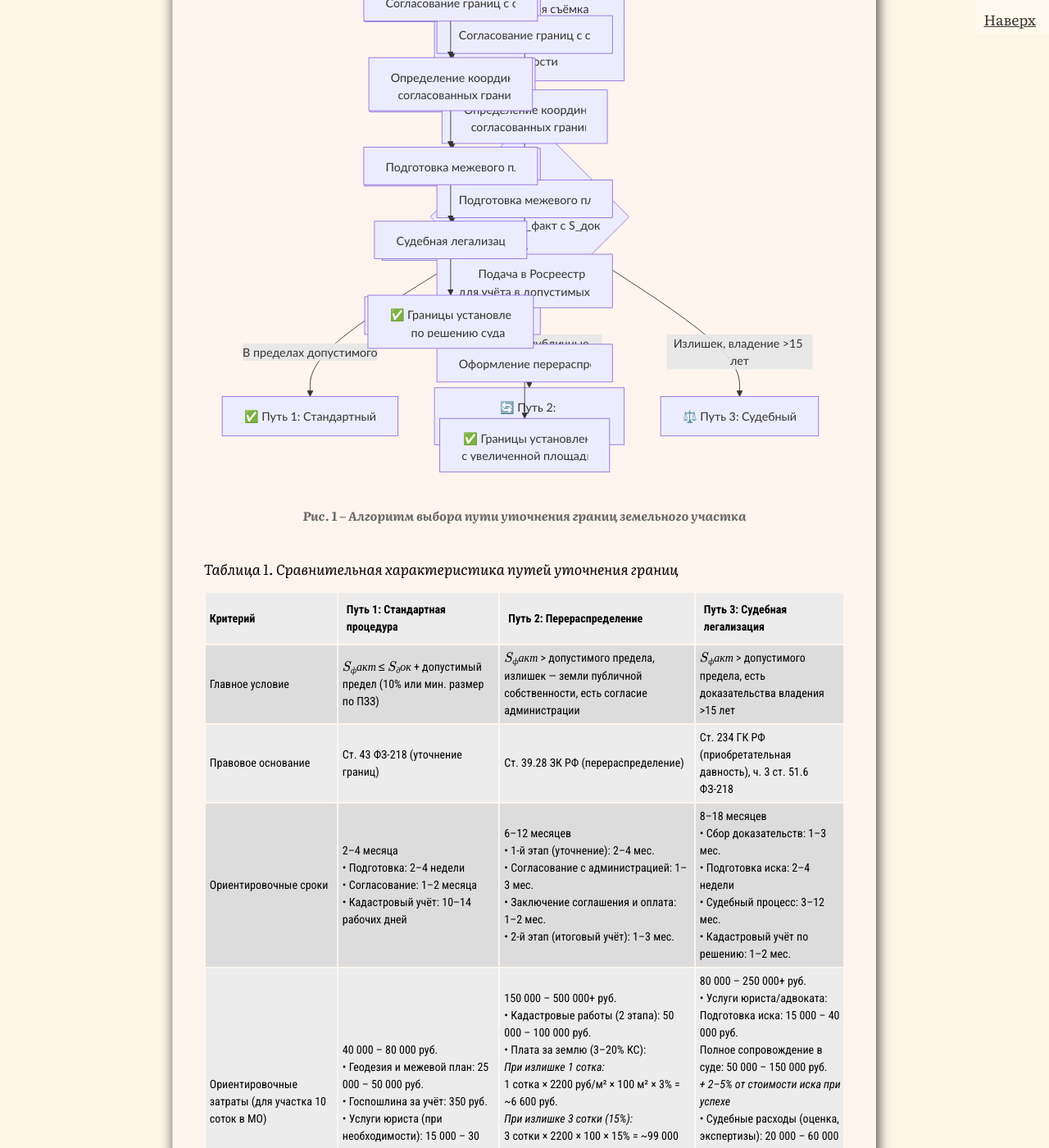
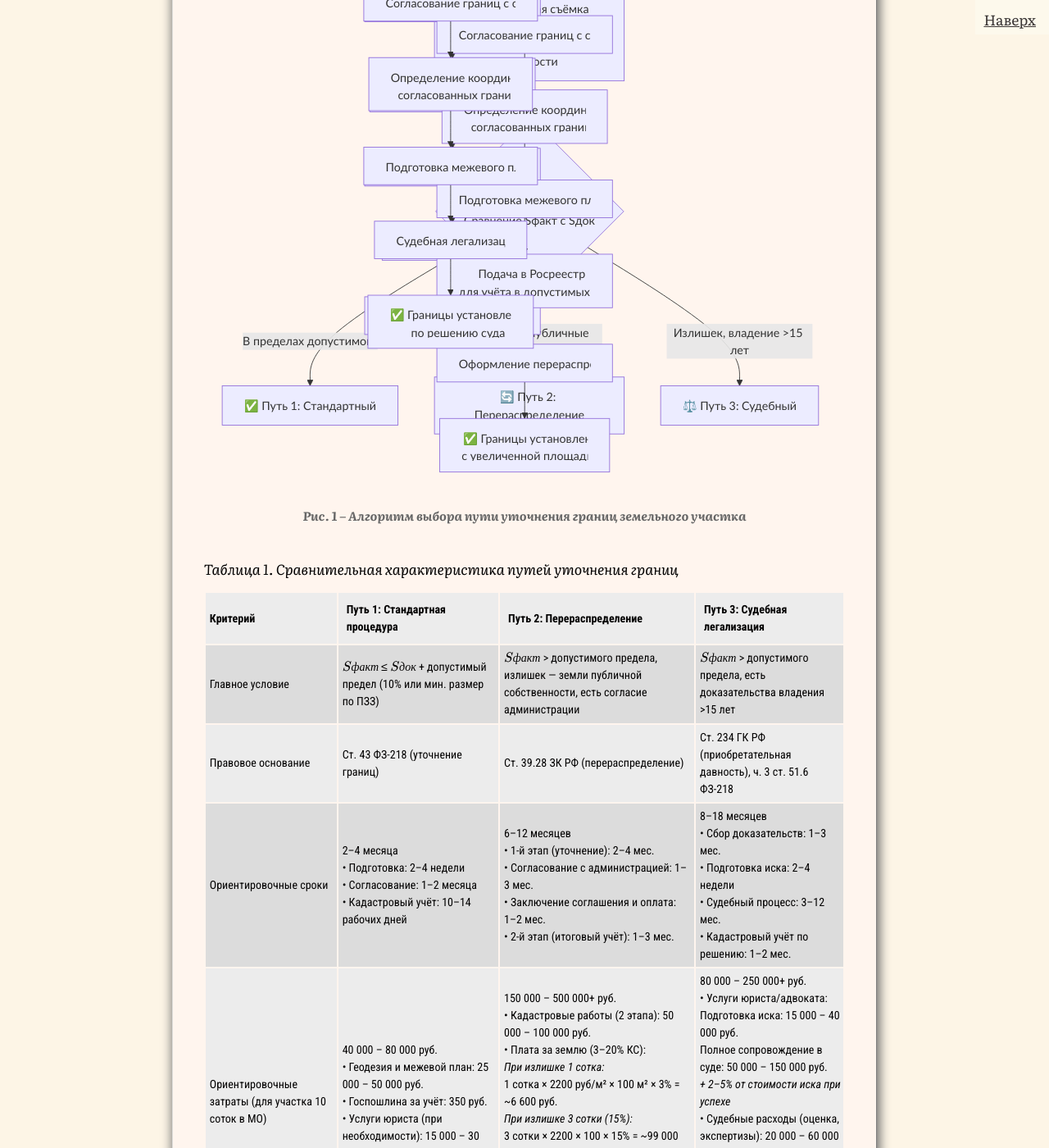
Before and after one commit to SergSi/land-use-art, a Jekyll site: the page built from _posts/2026-02-10-pr1.md, in a window 1280 px wide and 1400 px high, scrolled down 4370 px. Shown: the whole window at 82% size. Built offline with Jekyll 4.4.1, drawn with Linux system fonts in a browser that asks for light colours; some web fonts are replaced.

Commit message:
Update 2026-02-10-pr1.md

```diff
--- a/_posts/2026-02-10-pr1.md
+++ b/_posts/2026-02-10-pr1.md
@@ -82,7 +82,7 @@
 
 Step0 --> Step1[Геодезическая съёмка<br>Фиксация фактического<br>использования на местности]
 
-Step1 --> Analysis{Анализ ситуации:<br>Сравнение S_факт с S_док}
+Step1 --> Analysis{Анализ ситуации:<br>Сравнение Sфакт с Sдок}
 
 Analysis -- "В пределах допустимого" --> Path1[✅ Путь 1: Стандартный]
 Analysis -- "Излишек – публичные земли" --> Path2[🔄 Путь 2: Перераспределение]
@@ -94,7 +94,7 @@
 
 | Критерий                                            | Путь 1: Стандартная процедура                                | Путь 2: Перераспределение                                    | Путь 3: Судебная легализация                                 |
 | --------------------------------------------------- | ------------------------------------------------------------ | ------------------------------------------------------------ | ------------------------------------------------------------ |
-| Главное условие                                     |  $$S_факт $$ ≤  $$S_док $$ + допустимый предел (10% или мин. размер по ПЗЗ) |  $$S_факт $$ > допустимого предела, излишек — земли публичной собственности, есть согласие администрации |  $$S_факт $$ > допустимого предела, есть доказательства владения >15 лет |
+| Главное условие                                     |  $$Sфакт$$ ≤  $$Sдок$$ + допустимый предел (10% или мин. размер по ПЗЗ) |  $$Sфакт $$ > допустимого предела, излишек — земли публичной собственности, есть согласие администрации |  $$Sфакт$$ > допустимого предела, есть доказательства владения >15 лет |
 | Правовое основание                                  | Ст. 43 ФЗ-218 (уточнение границ)                             | Ст. 39.28 ЗК РФ (перераспределение)                          | Ст. 234 ГК РФ (приобретательная давность), ч. 3 ст. 51.6 ФЗ-218 |
 | Ориентировочные сроки                               | 2–4 месяца<br>• Подготовка: 2–4 недели<br>• Согласование: 1–2 месяца<br>• Кадастровый учёт: 10–14 рабочих дней | 6–12 месяцев<br>• 1-й этап (уточнение): 2–4 мес.<br>• Согласование с администрацией: 1–3 мес.<br>• Заключение соглашения и оплата: 1–2 мес.<br>• 2-й этап (итоговый учёт): 1–3 мес. | 8–18 месяцев<br>• Сбор доказательств: 1–3 мес.<br>• Подготовка иска: 2–4 недели<br>• Судебный процесс: 3–12 мес.<br>• Кадастровый учёт по решению: 1–2 мес. |
 | Ориентировочные затраты (для участка 10 соток в МО) | 40 000 – 80 000 руб.<br>• Геодезия и межевой план: 25 000 – 50 000 руб.<br>• Госпошлина за учёт: 350 руб.<br>• Услуги юриста (при необходимости): 15 000 – 30 000 руб. | 150 000 – 500 000+ руб.<br>• Кадастровые работы (2 этапа): 50 000 – 100 000 руб.<br>• Плата за землю (3–20% КС):<br>  *При излишке 1 сотка:*<br>  1 сотка × 2200 руб/м² × 100 м² × 3% = ~6 600 руб.<br>  *При излишке 3 сотки (15%):*<br>  3 сотки × 2200 × 100 × 15% = ~99 000 руб.<br>• Услуги юриста по сопровождению: 30 000 – 60 000 руб.<br>• Госпошлины: ~700 руб. | 80 000 – 250 000+ руб.<br>• Услуги юриста/адвоката:<br>  Подготовка иска: 15 000 – 40 000 руб.<br>  Полное сопровождение в суде: 50 000 – 150 000 руб.<br>  *+ 2–5% от стоимости иска при успехе*<br>• Судебные расходы (оценка, экспертизы): 20 000 – 60 000 руб.<br>• Кадастровые работы: 25 000 – 50 000 руб.<br>• Госпошлина в суд: ~6 000 руб. (для физлиц) |
```
